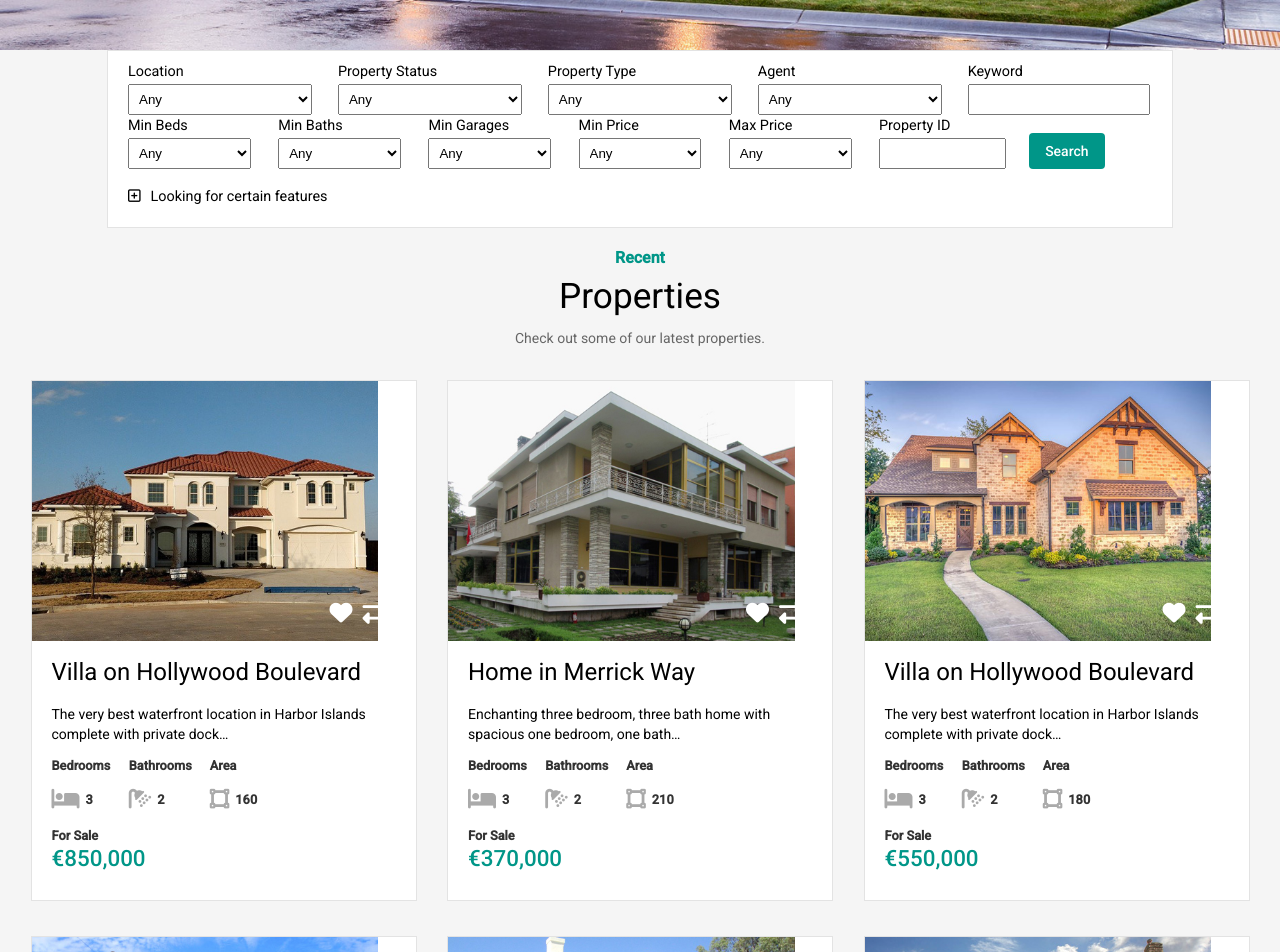
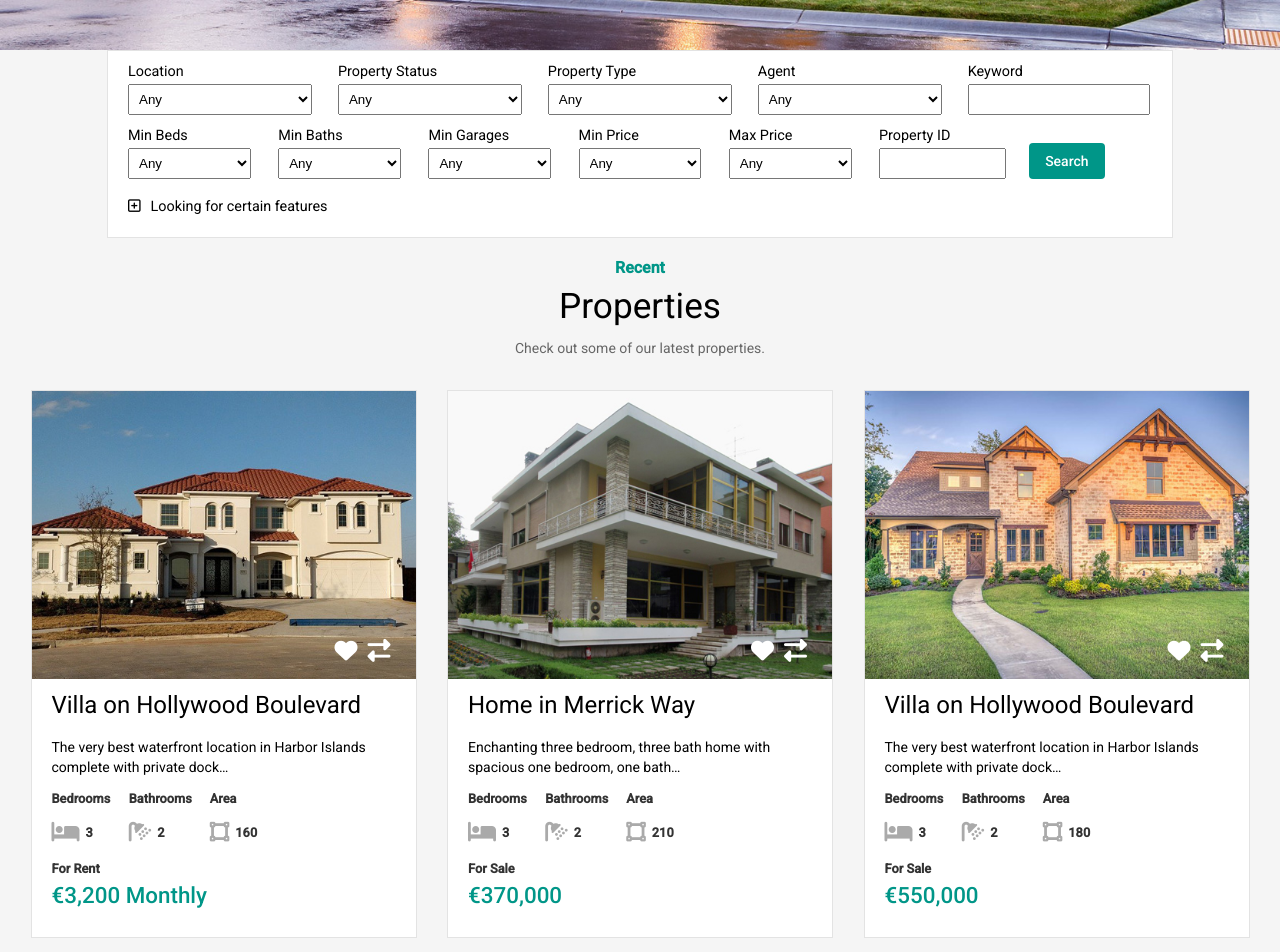
Before and after one commit to giou55/real-estate-angular, an Angular app: page / in a window 1280 px wide. Shown: the part 700-1652 px from the top of the page. Built offline with nearby package versions, Linux system fonts and the light colour scheme.

Commit message:
working on recent properties

```diff
--- a/src/app/recent-props/recent-props.component.html
+++ b/src/app/recent-props/recent-props.component.html
@@ -49,7 +49,9 @@
 
         <div class="prop-price">
           <span>{{ prop.sale_or_rent }}</span>
-          <h2 class="themePrimaryColor">{{ prop.price | currency:'EUR':'symbol':'1.0-0' }}</h2>
+          <h2 class="themePrimaryColor">{{ prop.price | currency:'EUR':'symbol':'1.0-0' }}
+            <span *ngIf="prop.sale_or_rent == 'For Rent'">Monthly</span>
+          </h2>
         </div>
 
       </div>
--- a/src/app/recent-props/recent-props.component.scss
+++ b/src/app/recent-props/recent-props.component.scss
@@ -38,47 +38,58 @@
 
 .img-container {
   position: relative;
+  width: 100%;
 }
 
 .img-container img {
-  height: 260px;
-  max-width: 100%;
+  display: block;
+  width: 100%;
+  height: auto;
 }
 
 .img-overlay {
   position: absolute;
+  top: 0;
   bottom: 0;
-  left: 100%;
+  left: 0;
   right: 0;
-  background-color: rgb(10, 252, 240);
-  opacity: 0.7;
-  overflow: hidden;
-  width: 0;
   height: 100%;
+  width: 100%;
+  opacity: 0;
   transition: .5s ease;
+  background-color: rgb(0, 150, 136, 0.7);
 }
 
 .img-container:hover .img-overlay {
-  width: 100%;
-  left: 0;
+  opacity: 1;
 }
 
 .text-overlay {
   color: white;
-  font-size: 20px;
   position: absolute;
   top: 50%;
   left: 50%;
   -webkit-transform: translate(-50%, -50%);
   -ms-transform: translate(-50%, -50%);
   transform: translate(-50%, -50%);
-  white-space: nowrap;
+  text-align: center;
+  font-size: 0.9rem;
+  font-weight: 600;
+  border: 2px solid #fff;
+  padding: 14px;
+  transition: .5s ease;
+}
+
+.text-overlay:hover {
+  color: $green;
+  background-color: #fff;
+  cursor: pointer;
 }
 
 .addTo {
   position: absolute;
-  right: 20px;
-  bottom: 20px;
+  right: 15px;
+  bottom: 15px;
 }
 
 .addTo i {
@@ -127,7 +138,7 @@
   line-height: 12px;
 }
 
-.prop-price span {
+.prop-price>span {
   color: #333;
   font-weight: 600;
   font-size: 0.8rem;
@@ -135,4 +146,5 @@
 
 .prop-price h2 {
   font-size: 1.4rem;
+  margin-top: 4px;
 }
--- a/src/app/recent-props/recent-props.component.ts
+++ b/src/app/recent-props/recent-props.component.ts
@@ -13,6 +13,8 @@ export class RecentPropsComponent implements OnInit {
 
   recentProperties: Property[] = [];
 
+  forRent = "For Rent";
+
   constructor(private recentPropertiesService: RecentPropertiesService) { }
 
   ngOnInit(): void {
--- a/src/app/recent-props/recent-props.service.ts
+++ b/src/app/recent-props/recent-props.service.ts
@@ -10,7 +10,7 @@ export class RecentPropertiesService {
                   "Villa on Hollywood Boulevard",
                   "The very best waterfront location in Harbor Islands complete with private dock…",
                   "Rome",
-                  "For Sale",
+                  "For Rent",
                   160,
                   2003,
                   3,
@@ -18,7 +18,7 @@ export class RecentPropertiesService {
                   2,
                   ["2 Stories", "Electric Range"],
                   "assets/images/recent_props/house1.jpg",
-                  850000
+                  3200
             ),
             new Property(
                   "FY2730",
--- a/src/app/search-form/search-form.component.scss
+++ b/src/app/search-form/search-form.component.scss
@@ -32,12 +32,12 @@ form {
 
 .main-form-container>div.large {
   width: 18%;
-  margin-bottom: 10px;
+  margin-bottom: 20px;
 }
 
 .main-form-container>div.small {
   width: 12%;
-  margin-bottom: 10px;
+  margin-bottom: 20px;
 }
 
 p {
@@ -60,10 +60,6 @@ button {
   font-size: 0.9rem;
 }
 
-.extra-form-container {
-  margin-top: 10px;
-}
-
 .accordion {
   color: #000;
   cursor: pointer;
@@ -78,7 +74,7 @@ button {
 }
 
 .accordion:hover {
-  color: $greenBtnHover;
+  color: $greenDarker;
 }
 
 .accordion span {
--- a/src/app/topbar/topbar.component.scss
+++ b/src/app/topbar/topbar.component.scss
@@ -47,7 +47,7 @@
 }
 
 .navbar a.active {
-  background-color: $orangeBtn;
+  background-color: $orange;
 }
 
 .dropdown {
@@ -71,7 +71,7 @@
 
 .navbar a:hover,
 .dropdown:hover {
-  background-color: $orangeBtn;
+  background-color: $orange;
 }
 
 .dropdown-content {
@@ -80,7 +80,7 @@
   padding: $padding 0;
   background-color: #f9f9f9;
   min-width: 160px;
-  border-top: 2px solid $orangeBtn;
+  border-top: 2px solid $orange;
   box-shadow: 0px 8px 16px 0px rgba(0, 0, 0, 0.2);
   z-index: 1;
 }
--- a/src/app/we-call-you/we-call-you.component.scss
+++ b/src/app/we-call-you/we-call-you.component.scss
@@ -24,7 +24,7 @@
 }
 
 .phone-icon {
-  background-color: $orangeBtn;
+  background-color: $orange;
   color: #fff;
   position: absolute;
   top: 20px;
@@ -40,7 +40,7 @@
   position: absolute;
   border-top: 23px solid transparent;
   border-bottom: 23px solid transparent;
-  border-left: 14px solid #ea723d;
+  border-left: 14px solid $orange;
   left: 100%;
   top: 0;
 }
--- a/src/styles.scss
+++ b/src/styles.scss
@@ -28,9 +28,9 @@ $real-estate-website-theme: mat-light-theme($real-estate-website-primary, $real-
 $primary: map-get($real-estate-website-theme, primary);
 
 
-$orangeBtn: #ea723d;
-$greenBtn: #1ea69a;
-$greenBtnHover: #0f887e;
+$orange: #ea723d;
+$green: #1ea69a;
+$greenDarker: #0f887e;
 
 $lightGreyBackground: #f5f5f5;
 $darkerGreyBorder: #e3e3e3;
```
